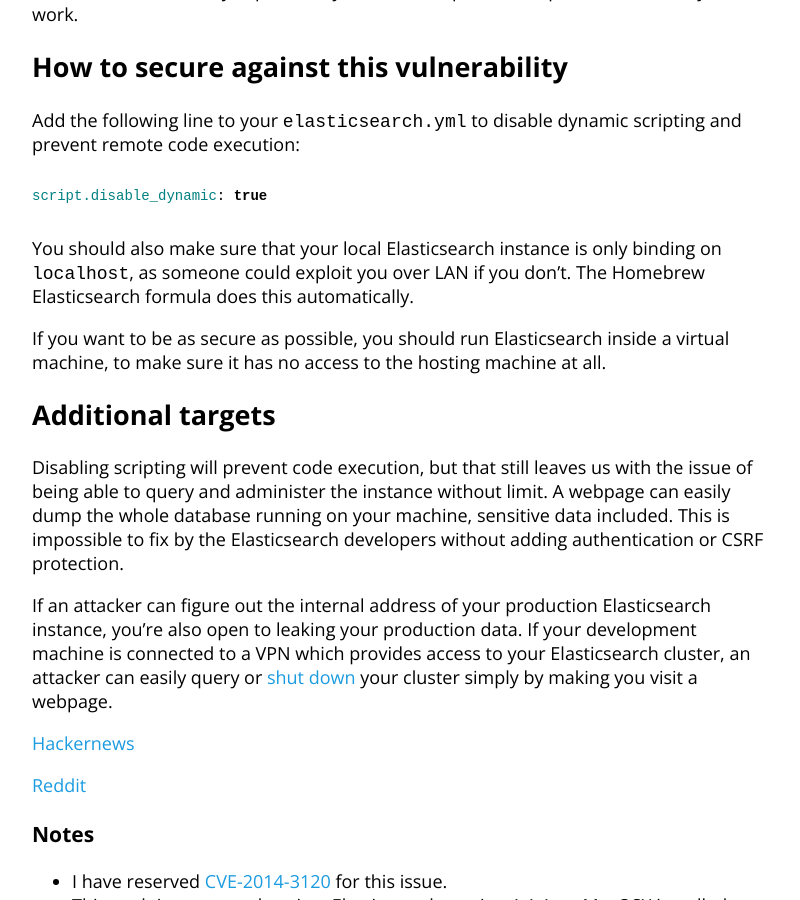
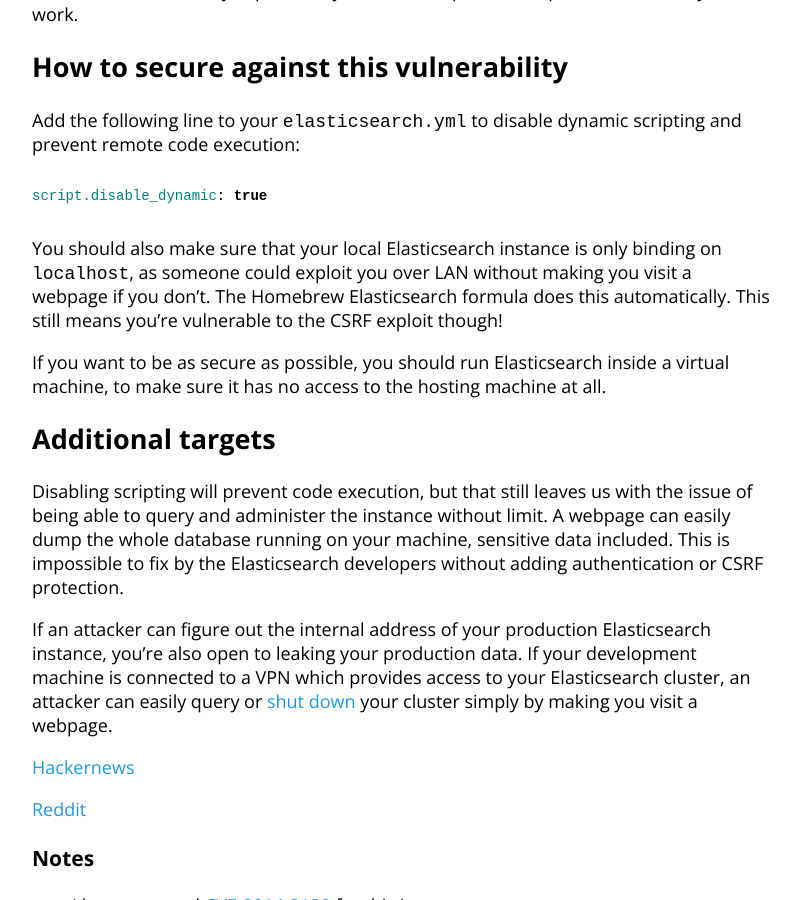
Before and after one commit to gondo/bouk.github.io, a Jekyll site: the page built from _posts/2014-05-12-elasticsearch-rce.md, in a window 1280 px wide and 900 px high, scrolled down 1872 px. Shown: the whole window, without its empty margins (238-1038 px from the left). Built offline with Jekyll 4.4.1, drawn with Linux system fonts in a browser that asks for light colours.

Commit message:
Clarify port binding fix

```diff
--- a/_posts/2014-05-12-elasticsearch-rce.md
+++ b/_posts/2014-05-12-elasticsearch-rce.md
@@ -69,7 +69,7 @@
 script.disable_dynamic: true
 {% endhighlight %}
 
-You should also make sure that your local Elasticsearch instance is only binding on `localhost`, as someone could exploit you over LAN if you don't. The Homebrew Elasticsearch formula does this automatically.
+You should also make sure that your local Elasticsearch instance is only binding on `localhost`, as someone could exploit you over LAN without making you visit a webpage if you don't. The Homebrew Elasticsearch formula does this automatically. This still means you're vulnerable to the CSRF exploit though!
 
 If you want to be as secure as possible, you should run Elasticsearch inside a virtual machine, to make sure it has no access to the hosting machine at all.
 
```
